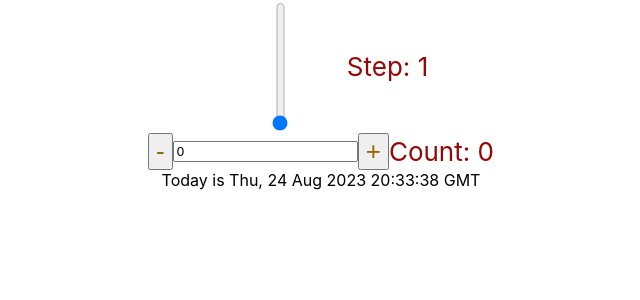
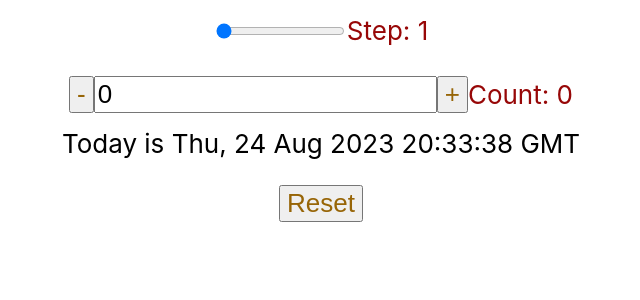
Before and after one commit to 1vaPetkova/date-counter, a React (Create React App) app: page / in a window 1280 px wide. Shown: the top 300 px of the page, without its empty margins (319-959 px from the left). Built offline with nearby package versions, Linux system fonts and the light colour scheme.

Commit message:
refactor

```diff
--- a/src/App.js
+++ b/src/App.js
@@ -12,25 +12,26 @@ function App() {
     setCount(value);
   }
 
+  function reset() {
+    setStep(1);
+    setCount(0);
+  }
+
   return (
     <div className="dates">
-      <Step setNumber={changeSteps} />
-      <Count
-        label="Count"
-        initialNumber={0}
-        steps={step}
-        setNumber={changeCount}
-      />
+      <Step step={step} setNumber={changeSteps} />
+      <Count count={count} steps={step} setNumber={changeCount} />
       <Message count={count} />
+      <p>
+        <button className="button" onClick={reset}>
+          Reset
+        </button>
+      </p>
     </div>
   );
 }
 
-function Step({ setNumber }) {
-  const [value, setValue] = useState(1);
-
-  setNumber(value);
-
+function Step({ step, setNumber }) {
   return (
     <div className="box">
       <input
@@ -38,42 +39,36 @@ function Step({ setNumber }) {
         min="1"
         max="10"
         step="1"
-        value={value}
-        onChange={(e) => setValue(Number(e.target.value))}
+        value={step}
+        onChange={(e) => setNumber(Number(e.target.value))}
       ></input>
-      <label for="input">Step: {value}</label>
+      <label for="input">Step: {step}</label>
     </div>
   );
 }
 
-function Count({ initialNumber, steps, setNumber }) {
-  const [value, setValue] = useState(initialNumber);
-
-  function decrease() {
-    setValue((v) => v - steps);
-  }
-
-  function increase() {
-    setValue((v) => v + steps);
-  }
-
-  setNumber(value);
-
+function Count({ count, steps, setNumber }) {
   return (
     <div className="box">
-      <button className="button" onClick={decrease}>
+      <button
+        className="button"
+        onClick={() => setNumber(count - Number(steps))}
+      >
         -
       </button>
       <input
-        type="text"
+        type="number"
         step="1"
-        value={value}
-        onChange={(e) => setValue(Number(e.target.value))}
+        value={count}
+        onChange={(e) => setNumber(Number(e.target.value))}
       ></input>
-      <button className="button" onClick={increase}>
+      <button
+        className="button"
+        onClick={() => setNumber(count + Number(steps))}
+      >
         +
       </button>
-      <label for="input">Count: {value}</label>
+      <label for="input">Count: {count}</label>
     </div>
   );
 }
--- a/src/index.css
+++ b/src/index.css
@@ -5,6 +5,7 @@ body {
     sans-serif;
   -webkit-font-smoothing: antialiased;
   -moz-osx-font-smoothing: grayscale;
+  font-size: calc(10px + 2vmin);
 }
 
 code {
@@ -32,6 +33,7 @@ code {
 .box {
   display: flex;
   justify-content: center;
+  padding: 15px;
   align-items: center;
   text-align: center;
 }
@@ -42,6 +44,17 @@ code {
   font-size: calc(10px + 2vmin);
 }
 
+.button {
+  flex-direction: column;
+  color: rgb(151, 101, 7);
+  font-size: calc(10px + 2vmin);
+}
+
 input[type="range"] {
-  appearance: slider-vertical;
+  appearance: slider-horizontal;
+  width: fit-content;
 }
+
+input[type="number"] {
+  font-size: calc(10px + 2vmin);
+}
```
